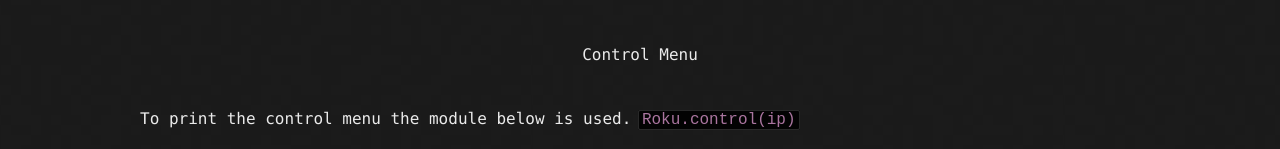
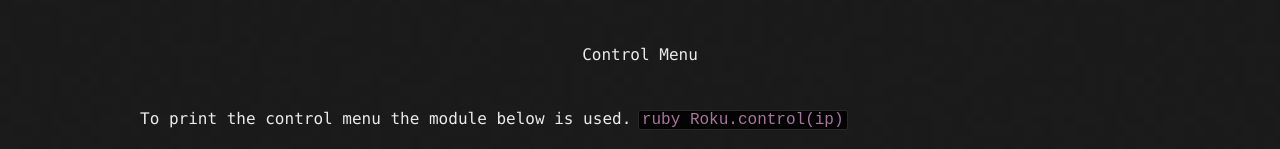
Before and after one commit to Michael-Meade/MinerFind, a Jekyll site: the page built from Projects/RokuTroll.md, in a window 1280 px wide. Shown: the part 1602-1751 px from the top of the page. Built offline with Jekyll 4.4.1, drawn with Linux system fonts in a browser that asks for light colours; our own code applies the rules of GitHub Pages for plain Markdown files; the repository's description, which GitHub fills in, is left out.

Commit message:
Update RokuTroll.md

````diff
--- a/Projects/RokuTroll.md
+++ b/Projects/RokuTroll.md
@@ -50,4 +50,6 @@ There is also a ```volume_down_troll``` that does the same thing but turn the vo
 <br>
 <center>Control Menu</center><br>
 To print the control menu the module below is used.
-```Roku.control(ip)```
+```ruby
+Roku.control(ip)```
+<br>
````
